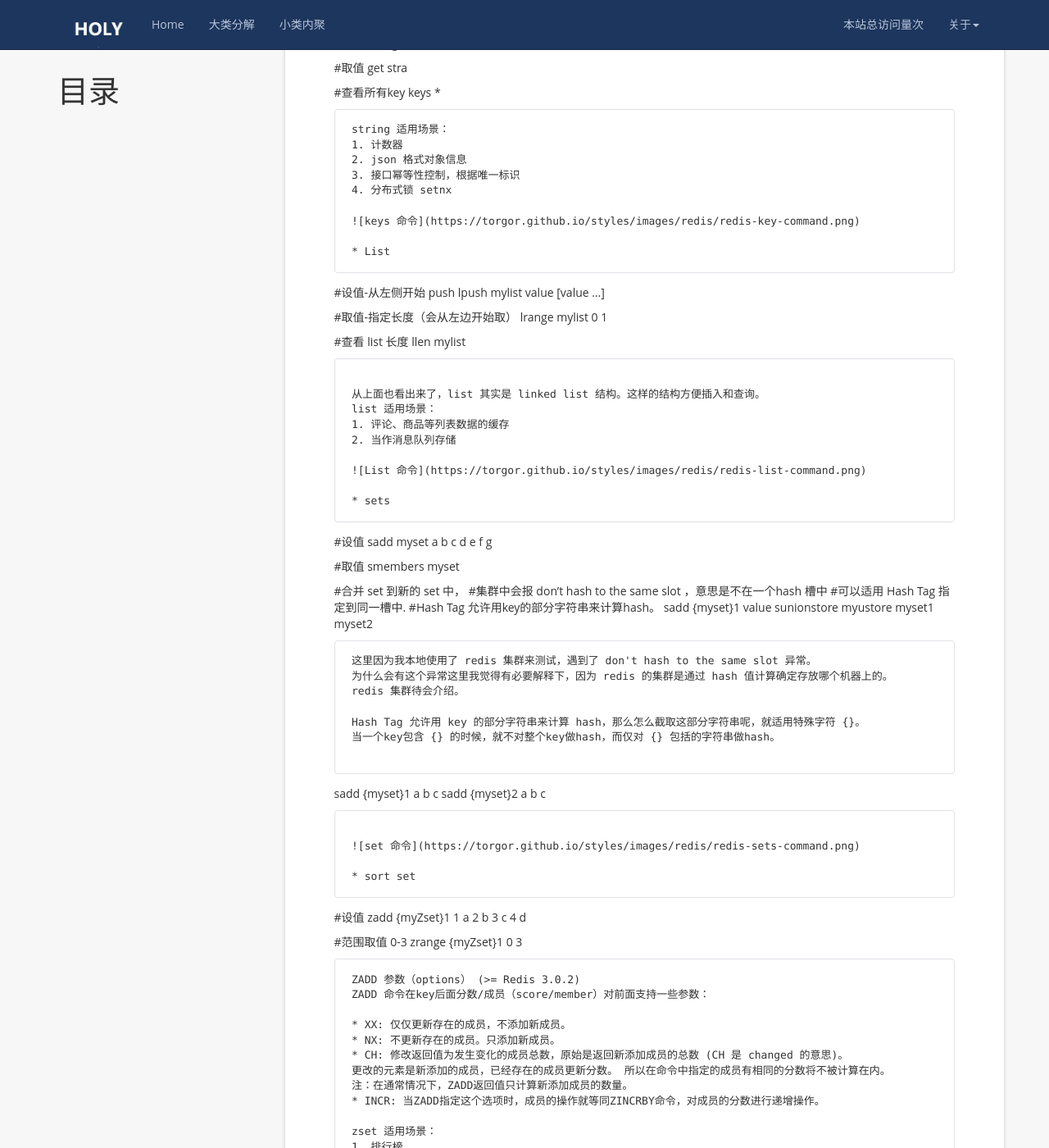
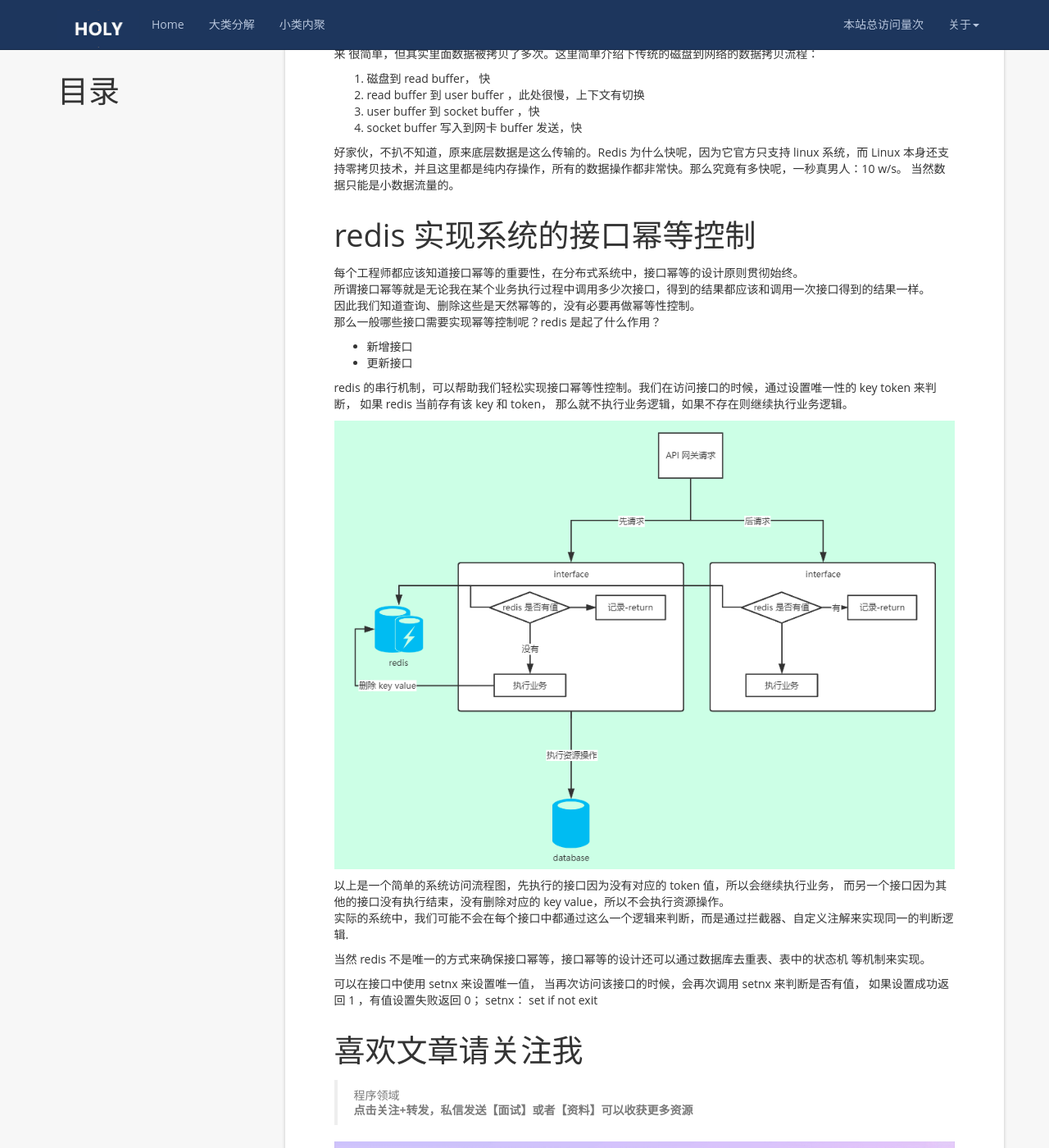
Before and after one commit to TorGor/TorGor.github.io, a Jekyll site: the page built from _posts/2020-4-8-distribute-architecture-redis.md, in a window 1280 px wide and 1400 px high, scrolled down 1742 px. Shown: the whole window at 82% size. Built offline with Jekyll 4.4.1, drawn with Linux system fonts in a browser that asks for light colours; nearby versions of some CDN libraries; a script that is not in the unit is left out; comment, search, counter and statistics services are not loaded; some of the changed text lies outside the part shown.

Commit message:
feat: redis

````diff
--- a/_posts/2020-4-8-distribute-architecture-redis.md
+++ b/_posts/2020-4-8-distribute-architecture-redis.md
@@ -15,7 +15,7 @@
 呦呵，背后可能又是一堆人背锅了。
 我也特别喜欢吐槽，我觉得正确的吐槽姿势有助于系统的良性发展，就像父母的爱强烈扎刺着程序员面临崩溃的心灵，并浇灌给系统茁壮成长。
 
-![公众号](https://torgor.github.io/styles/images/biaoqingbao/xintai-hao.png)
+![心态](https://torgor.github.io/styles/images/biaoqingbao/xintai-hao.png)
 
 系统稳定，快速，美如画谁都想追求，可是往往美好的东西后面代价也不小。
 追求可靠，我就要集群部署，容错容灾，那么就需要更多的机器设施及其他附属服务。
@@ -36,6 +36,8 @@
 上面的介绍中，我基本扒出了 redis 的主要特点，外衣都给你扒了，这么赤裸的诱惑你们都不要吗？觉得还是不够吸引吗?
 那我们就继续来扒拉扒拉。。。
 
+![心态](https://torgor.github.io/styles/images/biaoqingbao/tuoyifu.png)
+
 # 内存
 
 Redis 都是通过计算机内存来存取的，这点都知道吧，不用多解释。它为什么快？
@@ -50,122 +52,38 @@
 本身还支持零拷贝技术，并且这里都是纯内存操作，所有的数据操作都非常快。那么究竟有多快呢，一秒真男人：10 w/s。
 当然数据只能是小数据流量的。
 
-# redis 支持的数据类型及应用场景
+# redis 实现系统的接口幂等控制
 
-redis 比 memcached 的优点多，其中有一个就是支持多种数据格式。
-下面看下具体的数据格式操作：
+每个工程师都应该知道接口幂等的重要性，在分布式系统中，接口幂等的设计原则贯彻始终。
+所谓接口幂等就是无论我在某个业务执行过程中调用多少次接口，得到的结果都应该和调用一次接口得到的结果一样。
+因此我们知道查询、删除这些是天然幂等的，没有必要再做幂等性控制。
+那么一般哪些接口需要实现幂等控制呢？redis 是起了什么作用？
 
-* String
-```
-#设值
-set stra aa
+* 新增接口
+* 更新接口
 
-#取值
-get stra
+redis 的串行机制，可以帮助我们轻松实现接口幂等性控制。我们在访问接口的时候，通过设置唯一性的 key token 来判断，
+如果 redis 当前存有该 key 和 token， 那么就不执行业务逻辑，如果不存在则继续执行业务逻辑。
 
-#查看所有key
-keys *
+![心态](https://torgor.github.io/styles/images/redis/redis-api-idempotent.png)
 
-```
-string 适用场景：
-1. 计数器
-2. json 格式对象信息
-3. 接口幂等性控制，根据唯一标识
-4. 分布式锁 setnx
+以上是一个简单的系统访问流程图，先执行的接口因为没有对应的 token 值，所以会继续执行业务，
+而另一个接口因为其他的接口没有执行结束，没有删除对应的 key value，所以不会执行资源操作。
+实际的系统中，我们可能不会在每个接口中都通过这么一个逻辑来判断，而是通过拦截器、自定义注解来实现同一的判断逻辑.
 
-![keys 命令](https://torgor.github.io/styles/images/redis/redis-key-command.png)
+当然 redis 不是唯一的方式来确保接口幂等，接口幂等的设计还可以通过数据库去重表、表中的状态机 等机制来实现。
 
-* List
-```
-#设值-从左侧开始 push
-lpush mylist value [value ...]
 
-#取值-指定长度（会从左边开始取）
-lrange mylist 0 1
 
-#查看 list 长度
-llen mylist
 
-```
 
-从上面也看出来了，list 其实是 linked list 结构。这样的结构方便插入和查询。
-list 适用场景：
-1. 评论、商品等列表数据的缓存
-2. 当作消息队列存储
 
-![List 命令](https://torgor.github.io/styles/images/redis/redis-list-command.png)
 
-* sets
-```
-#设值
-sadd myset a b c d e f g
+可以在接口中使用 setnx 来设置唯一值，
+当再次访问该接口的时候，会再次调用 setnx 来判断是否有值， 如果设置成功返回 1 ，有值设置失败返回 0；
+setnx： set if not exit
 
-#取值
-smembers myset
 
-#合并 set 到新的 set 中，
-#集群中会报  don't hash to the same slot ，意思是不在一个hash 槽中
-#可以适用 Hash Tag 指定到同一槽中.
-#Hash Tag 允许用key的部分字符串来计算hash。 sadd {myset}1 value
-sunionstore myustore myset1 myset2
-```
-这里因为我本地使用了 redis 集群来测试，遇到了 don't hash to the same slot 异常。
-为什么会有这个异常这里我觉得有必要解释下，因为 redis 的集群是通过 hash 值计算确定存放哪个机器上的。
-redis 集群待会介绍。
-
-Hash Tag 允许用 key 的部分字符串来计算 hash，那么怎么截取这部分字符串呢，就适用特殊字符 {}。
-当一个key包含 {} 的时候，就不对整个key做hash，而仅对 {} 包括的字符串做hash。
-
-```
-sadd {myset}1 a b c
-sadd {myset}2 a b c
-```
-
-![set 命令](https://torgor.github.io/styles/images/redis/redis-sets-command.png)
-
-* sort set
-```
-#设值
-zadd {myZset}1 1 a 2 b 3 c 4 d
-
-#范围取值 0-3
-zrange {myZset}1 0 3
-```
-ZADD 参数（options） (>= Redis 3.0.2)
-ZADD 命令在key后面分数/成员（score/member）对前面支持一些参数：
-
-* XX: 仅仅更新存在的成员，不添加新成员。
-* NX: 不更新存在的成员。只添加新成员。
-* CH: 修改返回值为发生变化的成员总数，原始是返回新添加成员的总数 (CH 是 changed 的意思)。
-更改的元素是新添加的成员，已经存在的成员更新分数。 所以在命令中指定的成员有相同的分数将不被计算在内。
-注：在通常情况下，ZADD返回值只计算新添加成员的数量。
-* INCR: 当ZADD指定这个选项时，成员的操作就等同ZINCRBY命令，对成员的分数进行递增操作。
-
-zset 适用场景：
-1. 排行榜
-2.
-
-![zset 命令](https://torgor.github.io/styles/images/redis/redis-zset-command.png)
-
-* hash
-```
-#设值
-192.168.244.88:7002> hmset myhash user holy name place age 13
--> Redirected to slot [9295] located at 192.168.244.88:7001
-OK
-192.168.244.88:7001> hget myhash user
-"holy"
-192.168.244.88:7001> hget myhash name
-"place"
-192.168.244.88:7001> hget myhash age
-"13"
-192.168.244.88:7001>
-
-```
-hash 适用场景：
-1. 对象存储，适合经常改变属性的对象
-
-![hash 命令](https://torgor.github.io/styles/images/redis/redis-hash-command.png)
 
 
 # 喜欢文章请关注我
````
Also changed, not shown: _posts/2020-4-9-distribute-use-redis-cluster.md (added, +143 -0 lines), styles/images/redis/redis-api-idempotent.png (added), styles/images/redis/redis-string-command.png (added).
